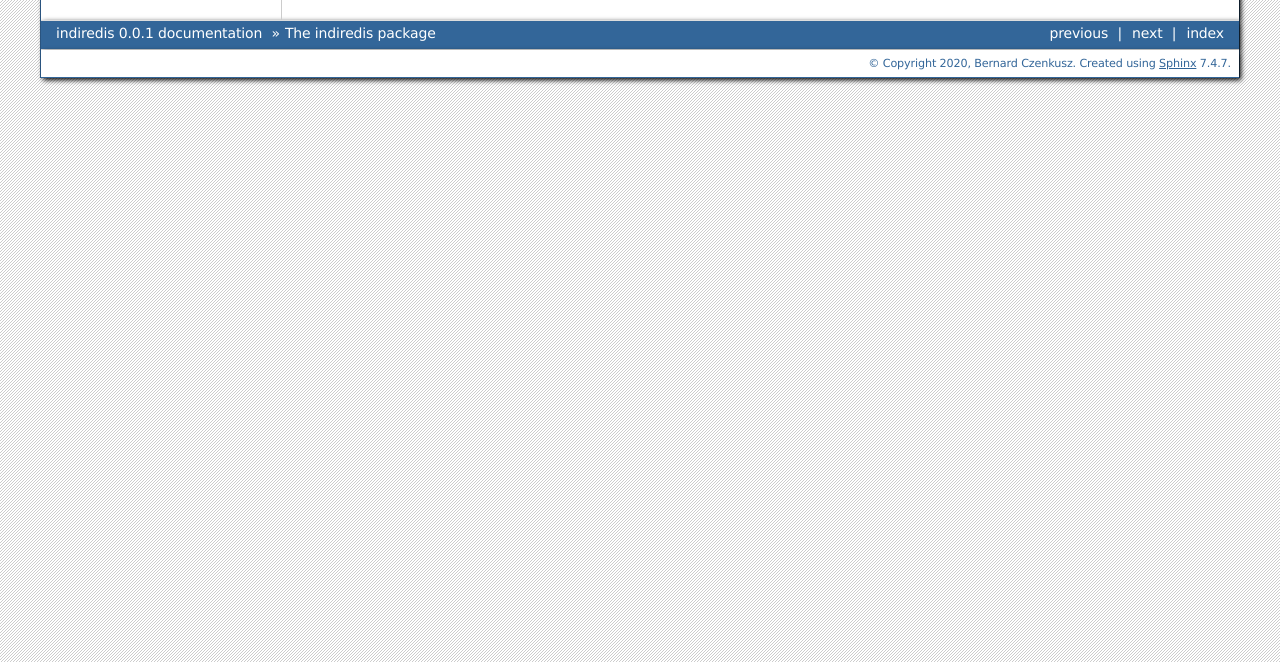
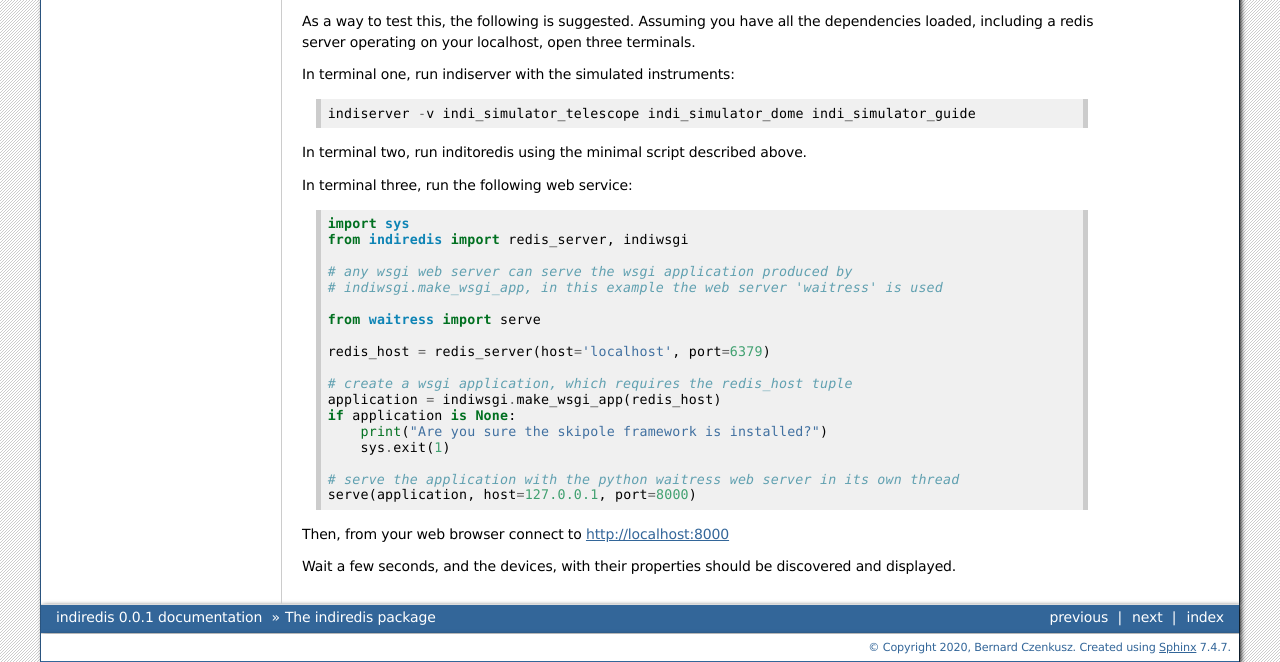
Before and after one commit to bernie-skipole/indi, a Sphinx documentation site: the page built from docs/source/usage/functions.rst, in a window 1280 px wide and 1400 px high, scrolled down 890 px. Shown: the part 738-1400 px from the top of the window. Built offline with Sphinx 7.4.7, drawn with Linux system fonts in a browser that asks for light colours.

Commit message:
Further documentation

```diff
--- a/docs/source/usage/functions.rst
+++ b/docs/source/usage/functions.rst
@@ -54,3 +54,37 @@ it employs a browser client refresh every ten seconds, and so may not be useful
 updates data at a faster rate.
 
 .. autofunction:: indiredis.indiwsgi.make_wsgi_app
+
+As a way to test this, the following is suggested. Assuming you have all the dependencies loaded,
+including a redis server operating on your localhost, open three terminals.
+
+In terminal one, run indiserver with the simulated instruments::
+
+    indiserver -v indi_simulator_telescope indi_simulator_dome indi_simulator_guide
+
+In terminal two, run inditoredis using the minimal script described above.
+
+In terminal three, run the following web service::
+
+    import sys
+    from indiredis import redis_server, indiwsgi
+
+    # any wsgi web server can serve the wsgi application produced by
+    # indiwsgi.make_wsgi_app, in this example the web server 'waitress' is used
+
+    from waitress import serve
+
+    redis_host = redis_server(host='localhost', port=6379)
+
+    # create a wsgi application, which requires the redis_host tuple
+    application = indiwsgi.make_wsgi_app(redis_host)
+    if application is None:
+        print("Are you sure the skipole framework is installed?")
+        sys.exit(1)
+
+    # serve the application with the python waitress web server in its own thread
+    serve(application, host=127.0.0.1, port=8000)
+
+Then, from your web browser connect to http://localhost:8000
+
+Wait a few seconds, and the devices, with their properties should be discovered and displayed.
```
